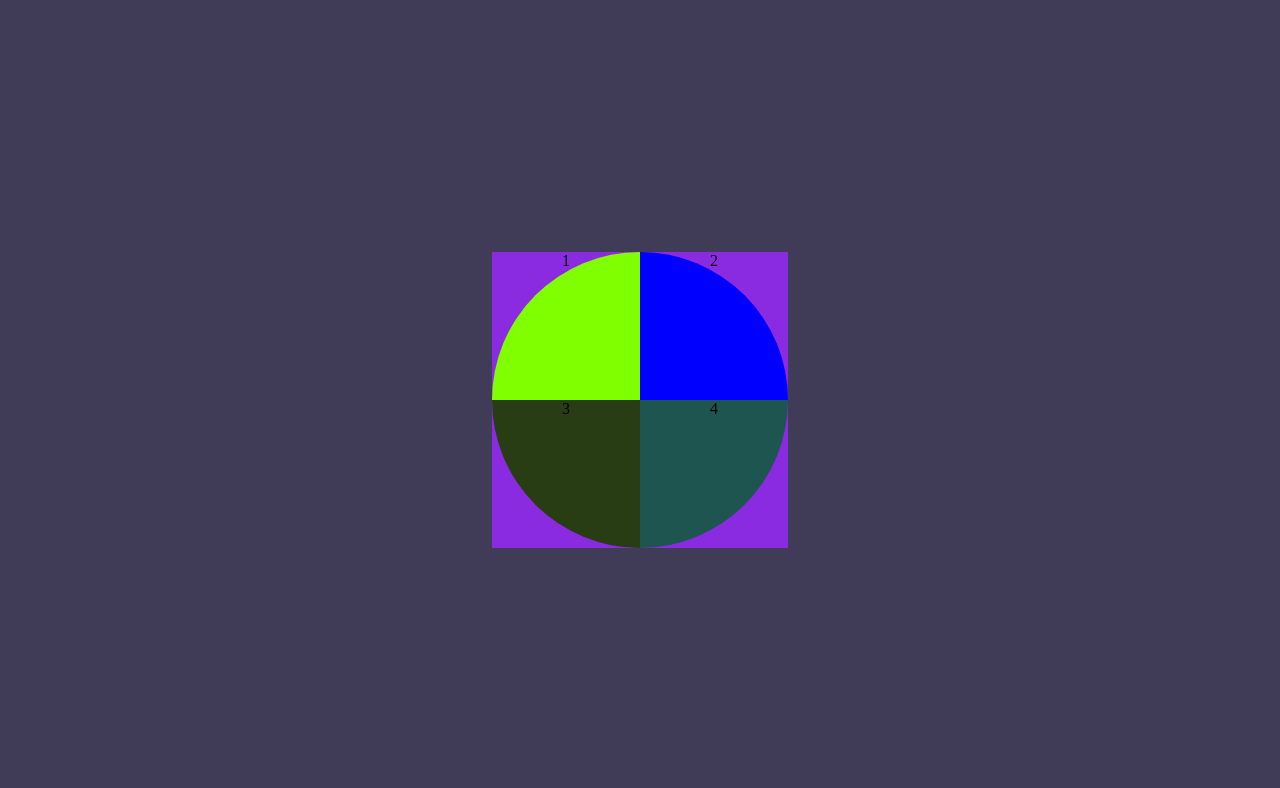
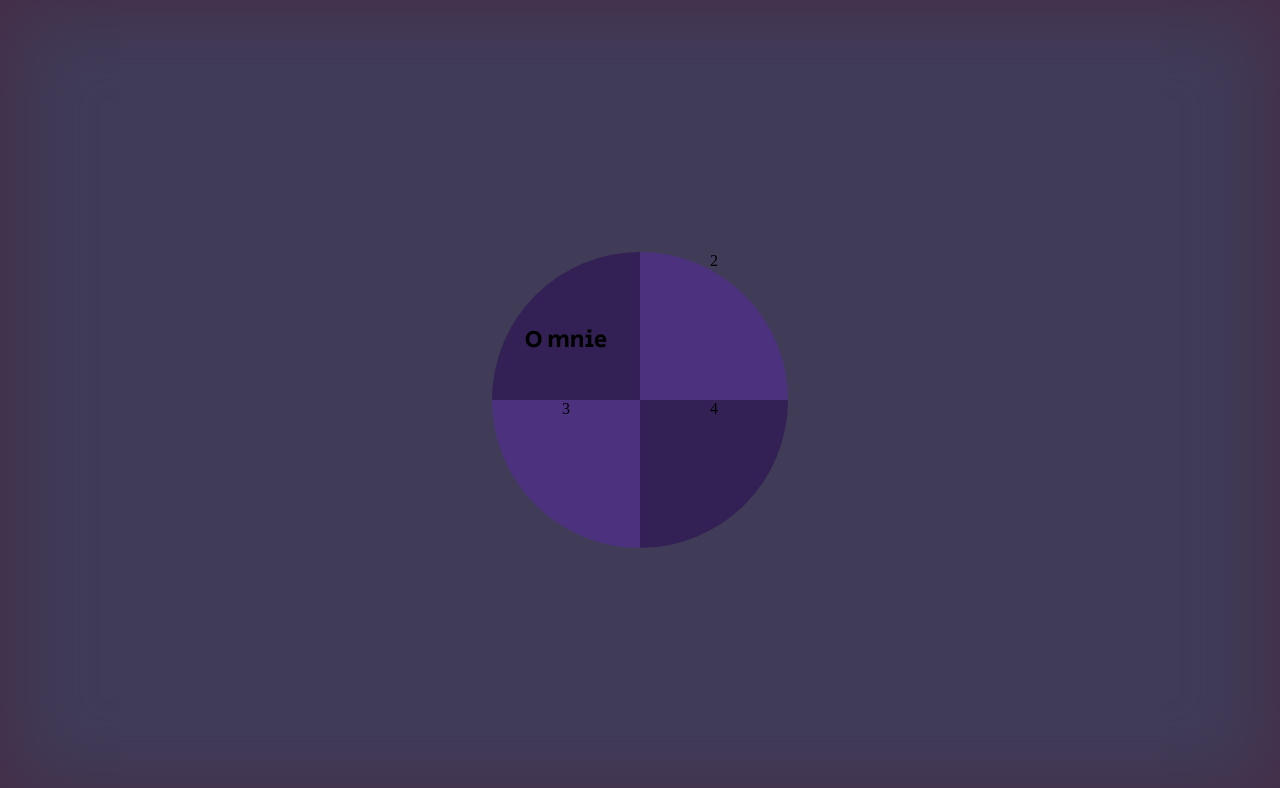
Before and after one commit to CyprianKal/Portfolio, an Angular app: page / in a window 1280 px wide. Shown: the top 788 px of the page. Built offline with nearby package versions, Linux system fonts and the light colour scheme.

Commit message:
Added basic css styles for main-page component

```diff
--- a/src/app/main-page/main-page.component.css
+++ b/src/app/main-page/main-page.component.css
@@ -9,20 +9,23 @@
     display: flex;
     justify-content: center;
     align-items: center;
+    -webkit-box-shadow: inset 0px 0px 81px 4px rgba(69,43,69,1);
+    -moz-box-shadow: inset 0px 0px 81px 4px rgba(69,43,69,1);
+    box-shadow: inset 0px 0px 81px 4px rgba(69,43,69,1);
+
 }
 
 #opcje{
     display: inline-block;
     width: 37vh;
     height: 37vh;
-    background-color: blueviolet;
     vertical-align: middle;
 
 
 }
 
 #opcjagoralewo{
-    background-color: chartreuse;
+    background-color: #332155 ;
     width: 50%;
     height: 50%;
     float: left;
@@ -30,19 +33,53 @@
     -moz-border-radius: 200px 0px 0px 0px;
     -webkit-border-radius: 200px 0px 0px 0px;
     float: left;
+    transition-duration: 500ms;
+    cursor: pointer;
+    line-height: 22vh;
+    font-size: 3vh;
+    font-family: 'Secular One', sans-serif;
+
 }
+
+#opcjagoralewo:hover{
+    width: 49%;
+    margin-right: 1%;
+    height: 49%;
+    margin-bottom: 1%;
+    background-color: #39255f ;
+    font-size: 2.5vh;
+    line-height: 21.5vh;
+
+}
+
+
+
+
+
 #opcjagoraprawo{
-    background-color: blue;
+    background-color: #4c317f;
     width: 50%;
     height: 50%;
     float: left;
     border-radius: 0px 200px 0px 0px;
     -moz-border-radius: 0px 200px 0px 0px;
     -webkit-border-radius: 0px 200px 0px 0px;
+    transition-duration: 500ms;
+    cursor: pointer;
 }
 
+#opcjagoraprawo:hover{
+    width: 49%;
+    margin-left: 1%;
+    height: 49%;
+    margin-bottom: 1%;
+    background-color: #513586 ;
+}
+
+
+
 #opcjadollewo{
-    background-color: rgb(41, 61, 21);
+    background-color:#4c317f;
     width: 50%;
     height: 50%;
     float: left;
@@ -50,14 +87,36 @@
     -moz-border-radius: 0px 0px 0px 200px;
     -webkit-border-radius: 0px 0px 0px 200px;
     float: left;
+    transition-duration: 500ms;
+    cursor: pointer;
 }
 
+#opcjadollewo:hover{
+    width: 49%;
+    margin-right: 1%;
+    height: 49%;
+    margin-top: 1%;
+    background-color: #513586 ;
+}
+
+
+
 #opcjadolprawo{
-    background-color: rgb(30, 85, 80);
+    background-color: #332155 ;
     width: 50%;
     height: 50%;
     float: left;
     border-radius: 0px 0px 200px 0px;
     -moz-border-radius: 0px 0px 200px 0px;
     -webkit-border-radius: 0px 0px 200px 0px;
+    transition-duration: 500ms;
+    cursor: pointer;
 }
+
+#opcjadolprawo:hover{
+    width: 49%;
+    margin-left: 1%;
+    height: 49%;
+    margin-top: 1%;
+    background-color: #39255f ;
+}
--- a/src/app/main-page/main-page.component.html
+++ b/src/app/main-page/main-page.component.html
@@ -1,11 +1,12 @@
 <div id="kontener">
     <div id="opcje">
         <div id="opcjagoralewo">
-            1
+            O mnie
         </div>
         <div id="opcjagoraprawo">
             2
         </div>
+        <div style="clear: both;"></div>
         <div id="opcjadollewo">
             3
         </div>
--- a/src/index.html
+++ b/src/index.html
@@ -6,6 +6,7 @@
   <base href="/">
   <meta name="viewport" content="width=device-width, initial-scale=1">
   <link rel="icon" type="image/x-icon" href="favicon.ico">
+  <link href="https://fonts.googleapis.com/css2?family=Secular+One&display=swap" rel="stylesheet">
 </head>
 <body>
   <app-root></app-root>
--- a/src/styles.css
+++ b/src/styles.css
@@ -2,4 +2,5 @@ html,body{
     width: 100%;
     height: 100%;
     margin: 0;
+    scroll-behavior: smooth;
 }
```
